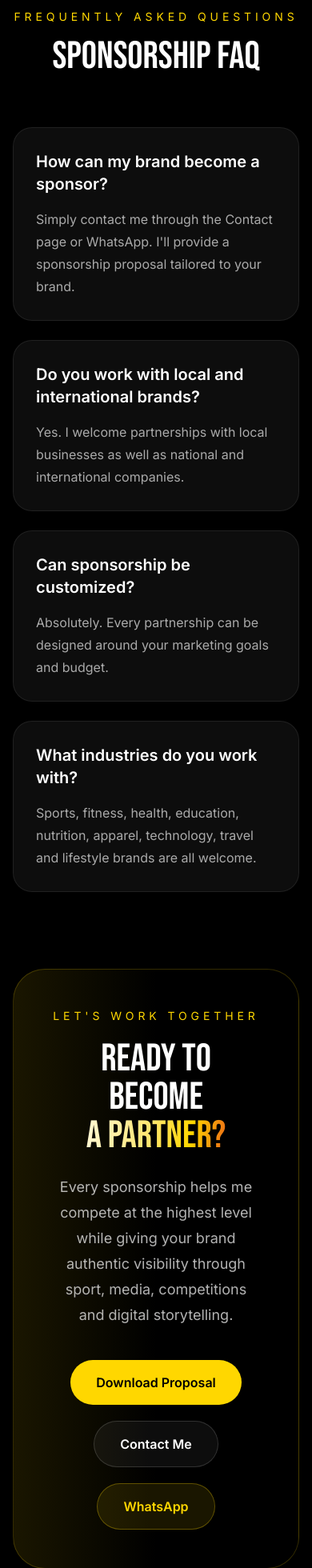
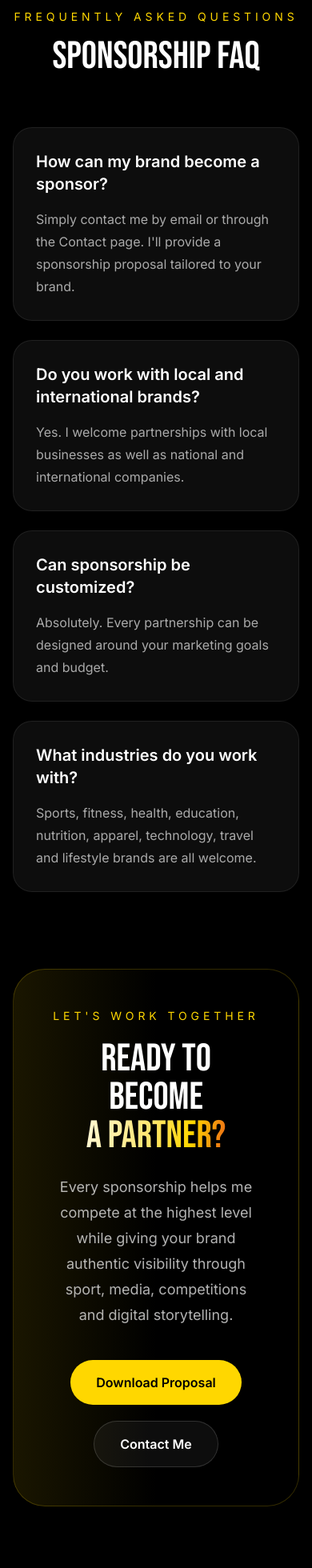
Before and after one commit to harshbharti55/kickboxer-harsh, a Next.js app: page /sponsors in a window 390 px wide. Shown: the part 6821-8781 px from the top of the page at 80% size. Built offline with nearby package versions, Linux system fonts and the light colour scheme.

Commit message:
Remove public phone contact

```diff
--- a/app/sponsors/page.tsx
+++ b/app/sponsors/page.tsx
@@ -466,7 +466,7 @@ export default function SponsorsPage() {
           {[
             {
               q: "How can my brand become a sponsor?",
-              a: "Simply contact me through the Contact page or WhatsApp. I'll provide a sponsorship proposal tailored to your brand.",
+              a: "Simply contact me by email or through the Contact page. I'll provide a sponsorship proposal tailored to your brand.",
             },
             {
               q: "Do you work with local and international brands?",
@@ -546,14 +546,6 @@ export default function SponsorsPage() {
                 Contact Me
               </a>
 
-              <a
-                href="https://wa.me/919816875780"
-                target="_blank"
-                rel="noopener noreferrer"
-                className="rounded-full border border-gold/30 bg-gold/10 px-8 py-4 font-semibold text-gold transition hover:bg-gold hover:text-black"
-              >
-                WhatsApp
-              </a>
 
             </div>
 
```
